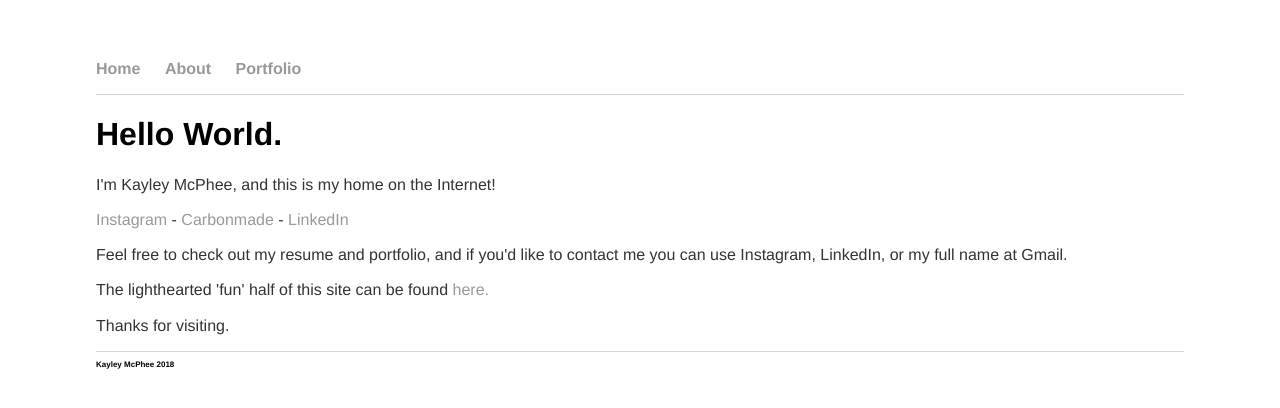
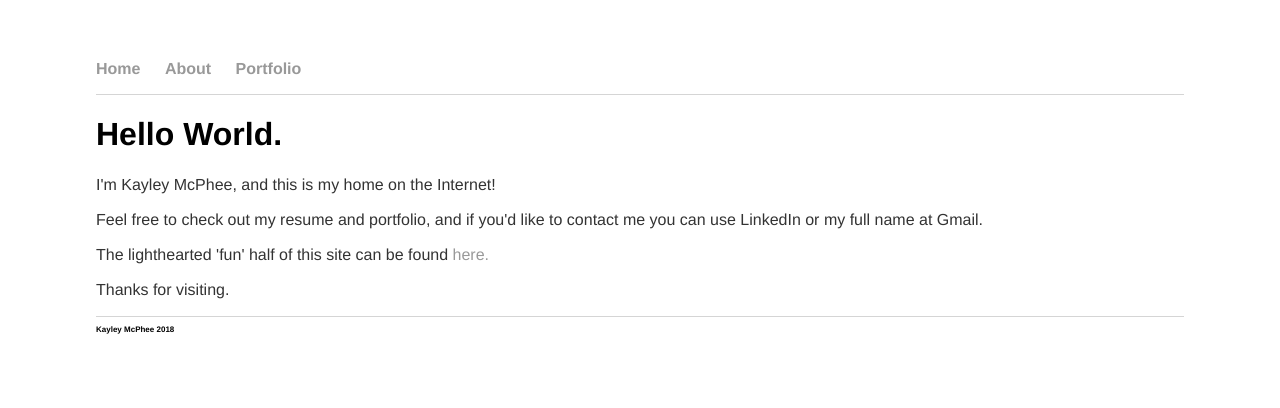
Before and after one commit to kayleymcphee/kayleymcphee.github.io, a Jekyll site: the page built from index.html, in a window 1280 px wide. Shown: the top 408 px of the page. Built offline with Jekyll 4.4.1, drawn with Linux system fonts in a browser that asks for light colours.

Commit message:
Update index.html

```diff
--- a/index.html
+++ b/index.html
@@ -5,8 +5,7 @@ title: Kayley McPhee
 <div class="blurb">
         <h1>Hello World.</h1>
 	<p>I'm Kayley McPhee, and this is my home on the Internet!</p>
-	<p><a href="https://www.instagram.com/kaymcph/">Instagram</a> - <a href="https://kayleymcphee.carbonmade.com/">Carbonmade</a> - <a href="https://www.linkedin.com/in/kayley-mcphee-47872385/">LinkedIn</a></p>
-	<p>Feel free to check out my resume and portfolio, and if you'd like to contact me you can use Instagram, LinkedIn, or my full name at Gmail.</p>
+	<p>Feel free to check out my resume and portfolio, and if you'd like to contact me you can use LinkedIn or my full name at Gmail.</p>
 	<p>The lighthearted 'fun' half of this site can be found <a href="https://kayleymcphee.com/fun/index.html">here.</a></p>
 	<p>Thanks for visiting.</p>
 </div><!-- /.blurb -->
```
